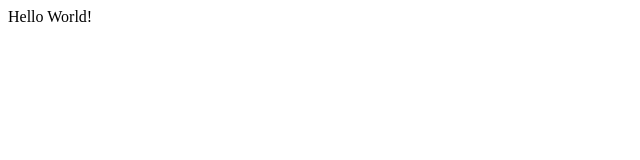
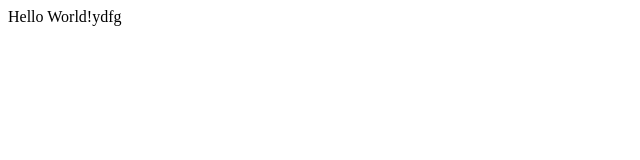
Before and after one commit to Seajanjan/HelloWorldPWA, a plain HTML site: page index.html in a window 1280 px wide. Shown: the full height of the page, 0-640 px from the left. Drawn offline with Linux system fonts and the light colour scheme.

Commit message:
Update index.html

```diff
--- a/index.html
+++ b/index.html
@@ -1,7 +1,7 @@
 <html>
   <body>
     <p>
-    Hello World!
+    Hello World!ydfg
     </p>
   <body>
 </html>
```
